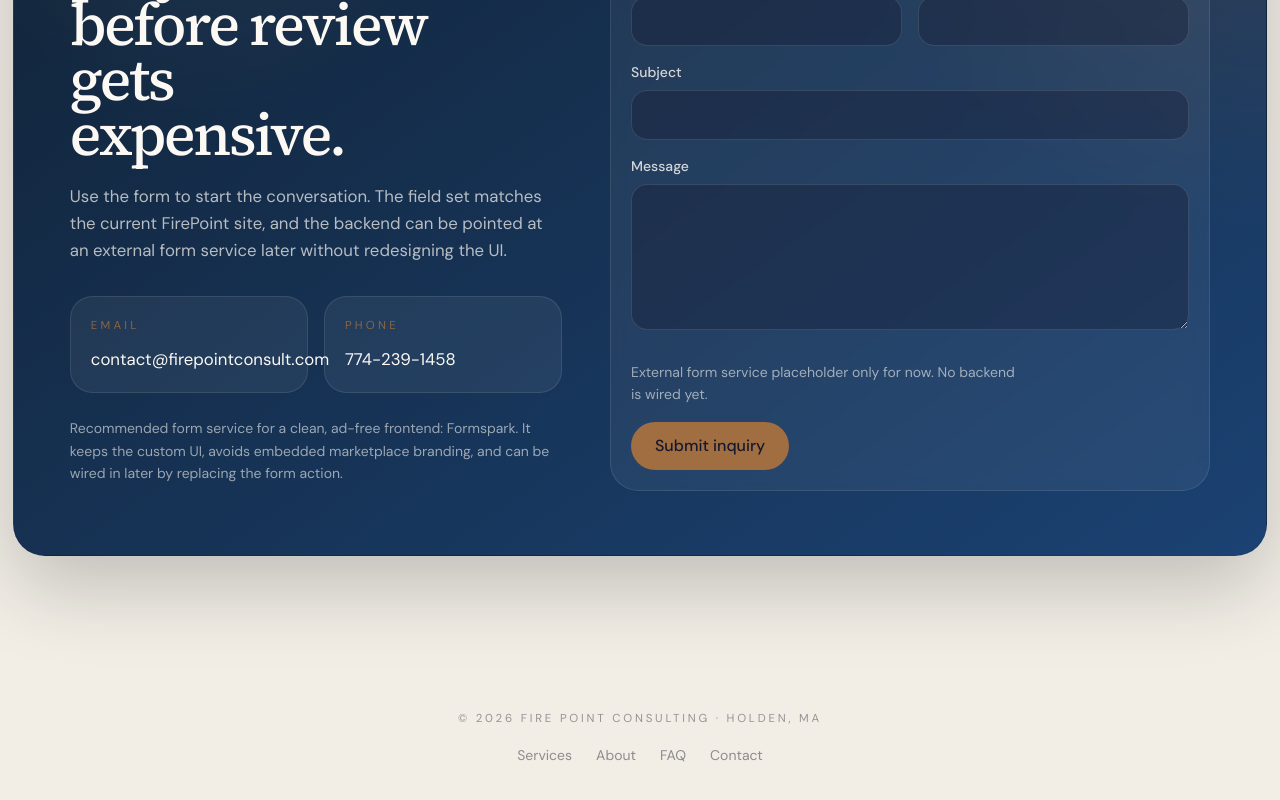
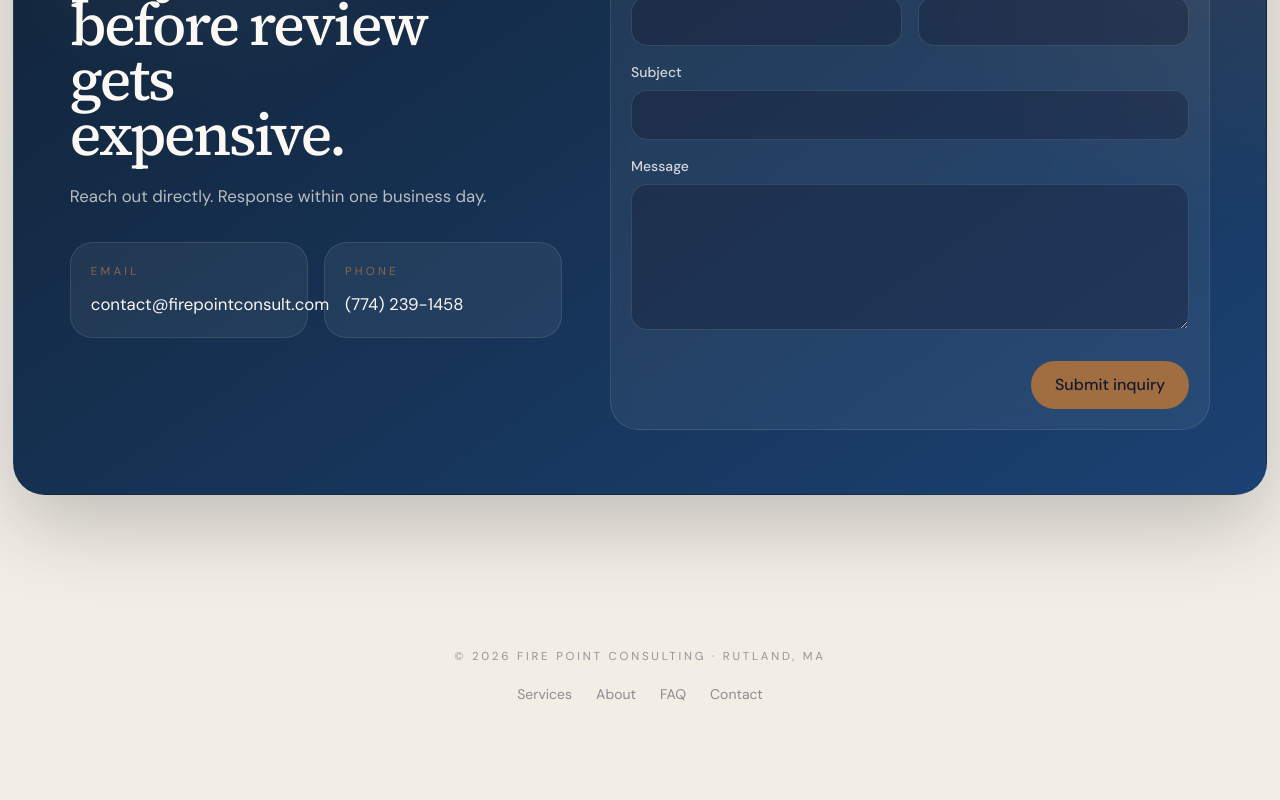
Before and after one commit to BusinessBuilders/firepoint-proposal, a Next.js app in the folder site/: page / in a window 1280 px wide. Shown: the part 4410-5210 px from the top of the page. Built offline with nearby package versions, Linux system fonts and the light colour scheme.

Commit message:
feat: apply Jackie's content fixes and wire up Web3Forms
- FAQ: 10 years → 10+ years, turnaround clarified, reviewer
- Footer + About: Holden → Rutland
- CTA: Web3Forms wired, placeholder copy removed, CC donovan

```diff
--- a/site/src/components/About.tsx
+++ b/site/src/components/About.tsx
@@ -78,7 +78,7 @@ export default function About() {
             </div>
             <div className="border-l border-gold/45 pl-4">
               <p className="text-[0.72rem] uppercase tracking-[0.24em] text-gold/82">
-                Holden, Massachusetts
+                Rutland, Massachusetts
               </p>
               <p className="mt-3 text-sm leading-relaxed text-cream/68">
                 Supporting fire departments, architects, developers, owners, and contractors.
--- a/site/src/components/CTA.tsx
+++ b/site/src/components/CTA.tsx
@@ -1,12 +1,13 @@
 "use client";
 
-import { useRef } from "react";
+import { useRef, useState } from "react";
 import { gsap, useGSAP } from "@/lib/gsap";
 
 export default function CTA() {
   const sectionRef = useRef<HTMLElement>(null);
   const contentRef = useRef<HTMLDivElement>(null);
   const formRef = useRef<HTMLFormElement>(null);
+  const [status, setStatus] = useState<"idle" | "submitting" | "success" | "error">("idle");
 
   useGSAP(
     () => {
@@ -18,11 +19,7 @@ export default function CTA() {
         opacity: 0,
         duration: 0.8,
         ease: "power2.out",
-        scrollTrigger: {
-          trigger: sectionRef.current,
-          start: "top 85%",
-          once: true,
-        },
+        scrollTrigger: { trigger: sectionRef.current, start: "top 85%", once: true },
       });
 
       /* ── Content reveal ── */
@@ -31,11 +28,7 @@ export default function CTA() {
         opacity: 0,
         duration: 0.7,
         ease: "power2.out",
-        scrollTrigger: {
-          trigger: sectionRef.current,
-          start: "top 75%",
-          once: true,
-        },
+        scrollTrigger: { trigger: sectionRef.current, start: "top 75%", once: true },
       });
 
       if (formRef.current) {
@@ -46,16 +39,42 @@ export default function CTA() {
           duration: 0.6,
           ease: "power2.out",
           stagger: 0.05,
-          scrollTrigger: {
-            trigger: sectionRef.current,
-            start: "top 70%",
-            once: true,
-          },
+          scrollTrigger: { trigger: sectionRef.current, start: "top 70%", once: true },
         });
       }
     },
     { scope: sectionRef }
   );
+
+  async function handleSubmit(e: React.SyntheticEvent<HTMLFormElement>) {
+    e.preventDefault();
+    setStatus("submitting");
+    const form = e.currentTarget;
+    const data = Object.fromEntries(new FormData(form));
+
+    try {
+      const res = await fetch("https://api.web3forms.com/submit", {
+        method: "POST",
+        headers: { "Content-Type": "application/json" },
+        body: JSON.stringify({
+          access_key: process.env.NEXT_PUBLIC_WEB3FORMS_KEY,
+          subject: "New inquiry — Fire Point Consulting",
+          from_name: "Fire Point Consulting Website",
+          cc: "donovan@business-builder.online",
+          ...data,
+        }),
+      });
+      const json = await res.json();
+      if (json.success) {
+        setStatus("success");
+        form.reset();
+      } else {
+        setStatus("error");
+      }
+    } catch {
+      setStatus("error");
+    }
+  }
 
   return (
     <section
@@ -77,7 +96,7 @@ export default function CTA() {
               Bring the project in before review gets expensive.
             </h2>
             <p className="mt-5 max-w-[31rem] text-[1.05rem] leading-relaxed text-cream/70">
-          Use the form to start the conversation. The field set matches the current FirePoint site, and the backend can be pointed at an external form service later without redesigning the UI.
+              Reach out directly. Response within one business day.
             </p>
             <div className="mt-8 grid gap-4 sm:grid-cols-2">
               <div className="rounded-[1.4rem] border border-cream/10 bg-white/6 p-5">
@@ -88,55 +107,66 @@ export default function CTA() {
               </div>
               <div className="rounded-[1.4rem] border border-cream/10 bg-white/6 p-5">
                 <p className="text-[0.72rem] uppercase tracking-[0.28em] text-gold/82">Phone</p>
-            <a href="tel:7742391458" className="mt-3 block text-[1.05rem] text-cream hover:text-gold transition-colors">
-              774-239-1458
+                <a href="tel:+17742391458" className="mt-3 block text-[1.05rem] text-cream hover:text-gold transition-colors">
+                  (774) 239-1458
                 </a>
               </div>
             </div>
-        <p className="mt-6 max-w-[31rem] text-sm leading-relaxed text-cream/58">
-          Recommended form service for a clean, ad-free frontend: Formspark. It keeps the custom UI, avoids embedded marketplace branding, and can be wired in later by replacing the form action.
-        </p>
           </div>
+
+          {status === "success" ? (
+            <div className="flex flex-col items-center justify-center rounded-[1.75rem] border border-gold/30 bg-white/5 p-10 text-center">
+              <p className="font-display text-2xl text-gold">Message sent.</p>
+              <p className="mt-3 text-cream/60 text-sm">Jackie will be in touch within one business day.</p>
+            </div>
+          ) : (
             <form
               ref={formRef}
-          action="#"
-          method="post"
-          data-form-service="formspark"
+              onSubmit={handleSubmit}
               className="grid gap-4 rounded-[1.75rem] border border-cream/10 bg-white/6 p-5 backdrop-blur-sm sm:grid-cols-2"
             >
               <div className="sm:col-span-1">
                 <label htmlFor="name" className="mb-2 block text-sm font-medium text-cream/82">Name</label>
-            <input id="name" name="name" type="text" className="w-full rounded-[1rem] border border-cream/12 bg-navy/35 px-4 py-3 text-cream outline-none placeholder:text-cream/35" />
+                <input id="name" name="name" type="text" required className="w-full rounded-[1rem] border border-cream/12 bg-navy/35 px-4 py-3 text-cream outline-none placeholder:text-cream/35 focus:border-gold/50 transition-colors" />
               </div>
               <div className="sm:col-span-1">
                 <label htmlFor="email" className="mb-2 block text-sm font-medium text-cream/82">Email</label>
-            <input id="email" name="email" type="email" className="w-full rounded-[1rem] border border-cream/12 bg-navy/35 px-4 py-3 text-cream outline-none placeholder:text-cream/35" />
+                <input id="email" name="email" type="email" required className="w-full rounded-[1rem] border border-cream/12 bg-navy/35 px-4 py-3 text-cream outline-none placeholder:text-cream/35 focus:border-gold/50 transition-colors" />
               </div>
               <div className="sm:col-span-1">
                 <label htmlFor="phone" className="mb-2 block text-sm font-medium text-cream/82">Phone</label>
-            <input id="phone" name="phone" type="tel" className="w-full rounded-[1rem] border border-cream/12 bg-navy/35 px-4 py-3 text-cream outline-none placeholder:text-cream/35" />
+                <input id="phone" name="phone" type="tel" className="w-full rounded-[1rem] border border-cream/12 bg-navy/35 px-4 py-3 text-cream outline-none placeholder:text-cream/35 focus:border-gold/50 transition-colors" />
               </div>
               <div className="sm:col-span-1">
                 <label htmlFor="address" className="mb-2 block text-sm font-medium text-cream/82">Address</label>
-            <input id="address" name="address" type="text" className="w-full rounded-[1rem] border border-cream/12 bg-navy/35 px-4 py-3 text-cream outline-none placeholder:text-cream/35" />
+                <input id="address" name="address" type="text" className="w-full rounded-[1rem] border border-cream/12 bg-navy/35 px-4 py-3 text-cream outline-none placeholder:text-cream/35 focus:border-gold/50 transition-colors" />
               </div>
               <div className="sm:col-span-2">
                 <label htmlFor="subject" className="mb-2 block text-sm font-medium text-cream/82">Subject</label>
-            <input id="subject" name="subject" type="text" className="w-full rounded-[1rem] border border-cream/12 bg-navy/35 px-4 py-3 text-cream outline-none placeholder:text-cream/35" />
+                <input id="subject" name="subject" type="text" className="w-full rounded-[1rem] border border-cream/12 bg-navy/35 px-4 py-3 text-cream outline-none placeholder:text-cream/35 focus:border-gold/50 transition-colors" />
               </div>
               <div className="sm:col-span-2">
                 <label htmlFor="message" className="mb-2 block text-sm font-medium text-cream/82">Message</label>
-            <textarea id="message" name="message" rows={5} className="w-full rounded-[1rem] border border-cream/12 bg-navy/35 px-4 py-3 text-cream outline-none placeholder:text-cream/35" />
+                <textarea id="message" name="message" rows={5} required className="w-full rounded-[1rem] border border-cream/12 bg-navy/35 px-4 py-3 text-cream outline-none placeholder:text-cream/35 focus:border-gold/50 transition-colors" />
               </div>
               <div className="sm:col-span-2 flex flex-wrap items-center justify-between gap-4 pt-2">
-            <p className="max-w-[24rem] text-sm leading-relaxed text-cream/58">
-              External form service placeholder only for now. No backend is wired yet.
+                {status === "error" && (
+                  <p className="text-red-400 text-sm">
+                    Something went wrong — email{" "}
+                    <a href="mailto:contact@firepointconsult.com" className="underline">contact@firepointconsult.com</a>{" "}
+                    directly.
                   </p>
-            <button type="submit" className="inline-flex items-center rounded-full bg-gold px-6 py-3 font-medium text-navy transition-all hover:-translate-y-0.5 hover:shadow-[0_12px_30px_rgba(160,110,65,0.35)]">
-              Submit inquiry
+                )}
+                <button
+                  type="submit"
+                  disabled={status === "submitting"}
+                  className="ml-auto inline-flex items-center rounded-full bg-gold px-6 py-3 font-medium text-navy transition-all hover:-translate-y-0.5 hover:shadow-[0_12px_30px_rgba(160,110,65,0.35)] disabled:opacity-60 disabled:cursor-not-allowed disabled:hover:translate-y-0"
+                >
+                  {status === "submitting" ? "Sending…" : "Submit inquiry"}
                 </button>
               </div>
             </form>
+          )}
         </div>
       </div>
     </section>
--- a/site/src/components/FAQ.tsx
+++ b/site/src/components/FAQ.tsx
@@ -6,17 +6,17 @@ import { gsap, useGSAP } from "@/lib/gsap";
 const faqs = [
   {
     question: "What\u2019s your turnaround time?",
-    answer: "10 business days. Most projects completed ahead of schedule.",
+    answer: "10 business days for third-party plan reviews. Timelines for other project types vary \u2014 contact me to discuss your specific scope.",
   },
   {
     question: "What\u2019s your experience working with AHJs?",
     answer:
-      "I served as an Authority Having Jurisdiction for 10 years. I know exactly what AHJs look for because I was one.",
+      "I served as an Authority Having Jurisdiction for 10+ years. I know exactly what AHJs look for because I was one.",
   },
   {
     question: "How long have you been in the industry?",
     answer:
-      "12 years in fire protection \u2014 from field inspections to code consulting to third-party review.",
+      "12 years in fire protection \u2014 from field inspections to code consulting to third-party reviewer.",
   },
 ];
 
--- a/site/src/components/Footer.tsx
+++ b/site/src/components/Footer.tsx
@@ -2,7 +2,7 @@ export default function Footer() {
   return (
     <footer className="sand-section pt-2 pb-10 text-center">
       <p className="text-[0.72rem] uppercase tracking-[0.24em] text-navy/42">
-        &copy; 2026 Fire Point Consulting &middot; Holden, MA
+        &copy; 2026 Fire Point Consulting &middot; Rutland, MA
       </p>
       <nav aria-label="Footer navigation">
         <ul className="mt-4 flex justify-center gap-6">
```
Lines whose indentation alone changed are shown as unchanged.
